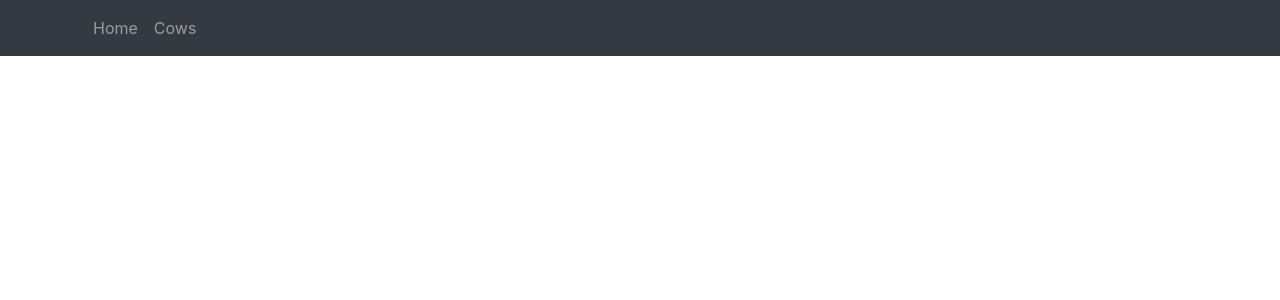
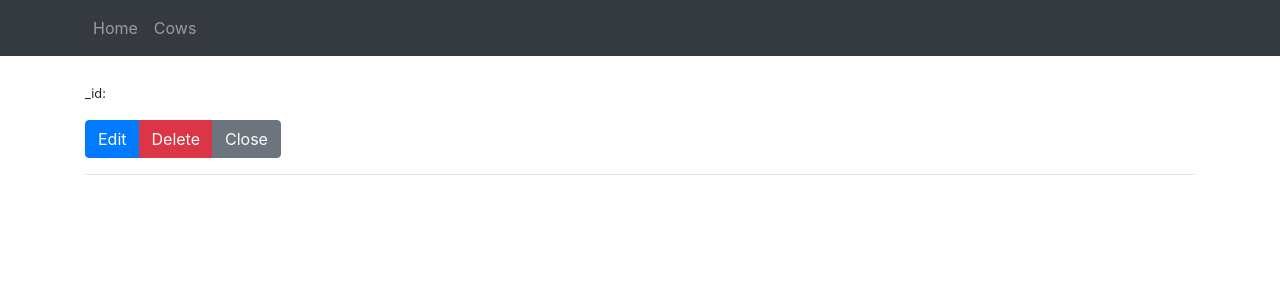
Before and after one commit to underthecode/cows, a React app: page /cows/new in a window 1280 px wide. Shown: the top 300 px of the page. Built offline with nearby package versions, Linux system fonts and the light colour scheme; no server answers.

Commit message:
added CowInfo component

```diff
--- a/frontend/src/components/App.jsx
+++ b/frontend/src/components/App.jsx
@@ -7,6 +7,7 @@ import {
 } from 'react-router-dom';
 import Home from './root/Home.jsx';
 import CowList from './cows/CowList.jsx';
+import CowInfo from './cows/CowInfo.jsx';
 
 const App = () => {
   return (
@@ -51,6 +52,7 @@ const Main = () => {
     <Switch>
       <Route exact path='/' component={Home} />
       <Route exact path='/cows' component={CowList} />
+      <Route exact path='/cows/:_id' component={CowInfo} />
     </Switch>
   );
 };
--- /dev/null
+++ b/frontend/src/components/cows/CowInfo.jsx
@@ -0,0 +1,50 @@
+import React, { useState, useEffect } from 'react';
+import axios from 'axios';
+import { Link } from 'react-router-dom';
+
+const CowInfo = (props) => {
+  const [cow, setCow] = useState({});
+
+  useEffect(() => {
+    const getCow = async () => {
+      try {
+        const response = await axios.get(`/api/cows/${props.match.params._id}`);
+        setCow(response.data);
+      } catch (error) {
+        console.log('error', error);
+      }
+    };
+    getCow();
+  }, [props]);
+
+  const handleDelete = async () => {
+    try {
+      await axios.delete(`/api/cows/${props.match.params._id}`);
+      props.history.push('/cows');
+    } catch (error) {
+      console.error(error);
+    }
+  };
+
+  return (
+    <div>
+      <h2>{cow.name}</h2>
+      <small>_id: {cow._id}</small>
+      <p>{cow.description}</p>
+      <div className='btn-group'>
+        <Link to={`/cows/${cow._id}/edit`} className='btn btn-primary'>
+          Edit
+        </Link>
+        <button onClick={handleDelete} className='btn btn-danger'>
+          Delete
+        </button>
+        <Link to='/cows' className='btn btn-secondary'>
+          Close
+        </Link>
+      </div>
+      <hr />
+    </div>
+  );
+};
+
+export default CowInfo;
```
